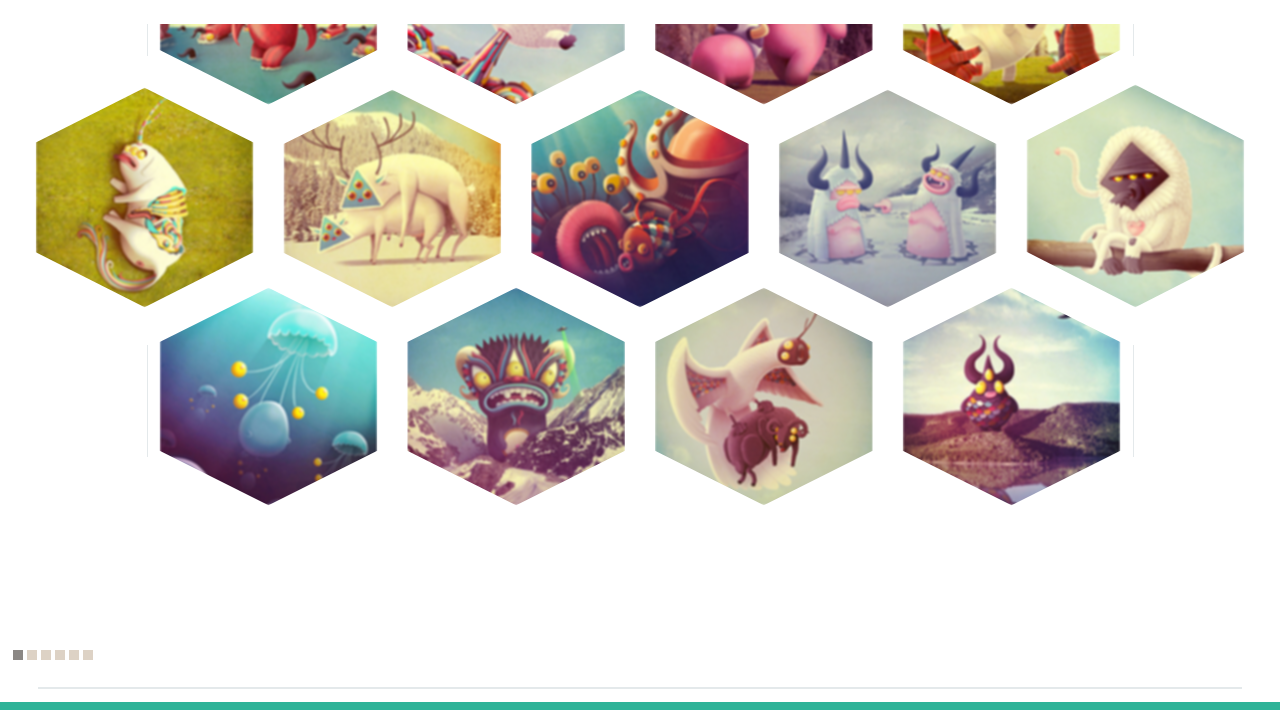
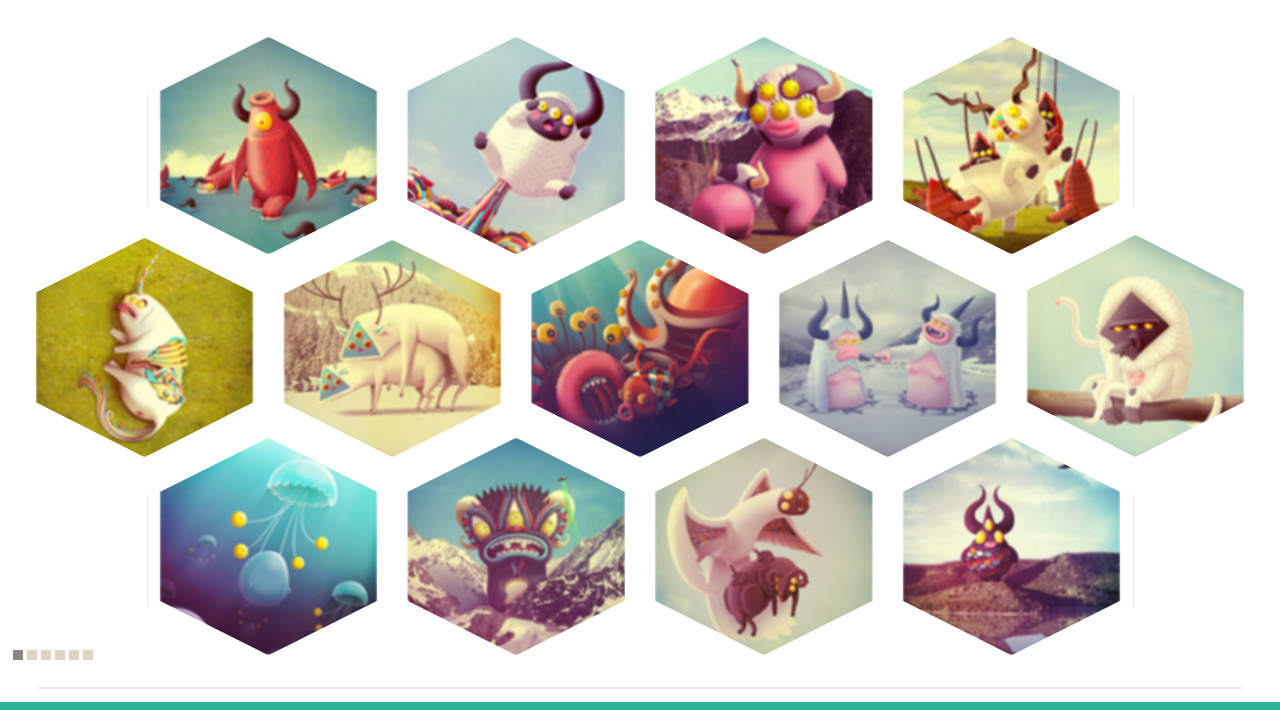
Before and after one commit to Mahmoudeldeeb20/Hexal, a plain HTML site: page index.html in a window 1280 px wide. Shown: the part 90-800 px from the top of the page. Drawn offline with Linux system fonts and the light colour scheme; a web font is replaced by a local one.

Commit message:
Update style.css

```diff
--- a/css/style.css
+++ b/css/style.css
@@ -118,8 +118,6 @@ a:hover {
 .portfolio_slider .our_portfolio .portfolio_all_content .portfolio_project {
   text-align: center;
   position: relative;
-  -webkit-transform: translateY(-150px);
-          transform: translateY(-150px);
 }
 
 .portfolio_slider .our_portfolio .portfolio_all_content .portfolio_project .line_verticaly {
```
